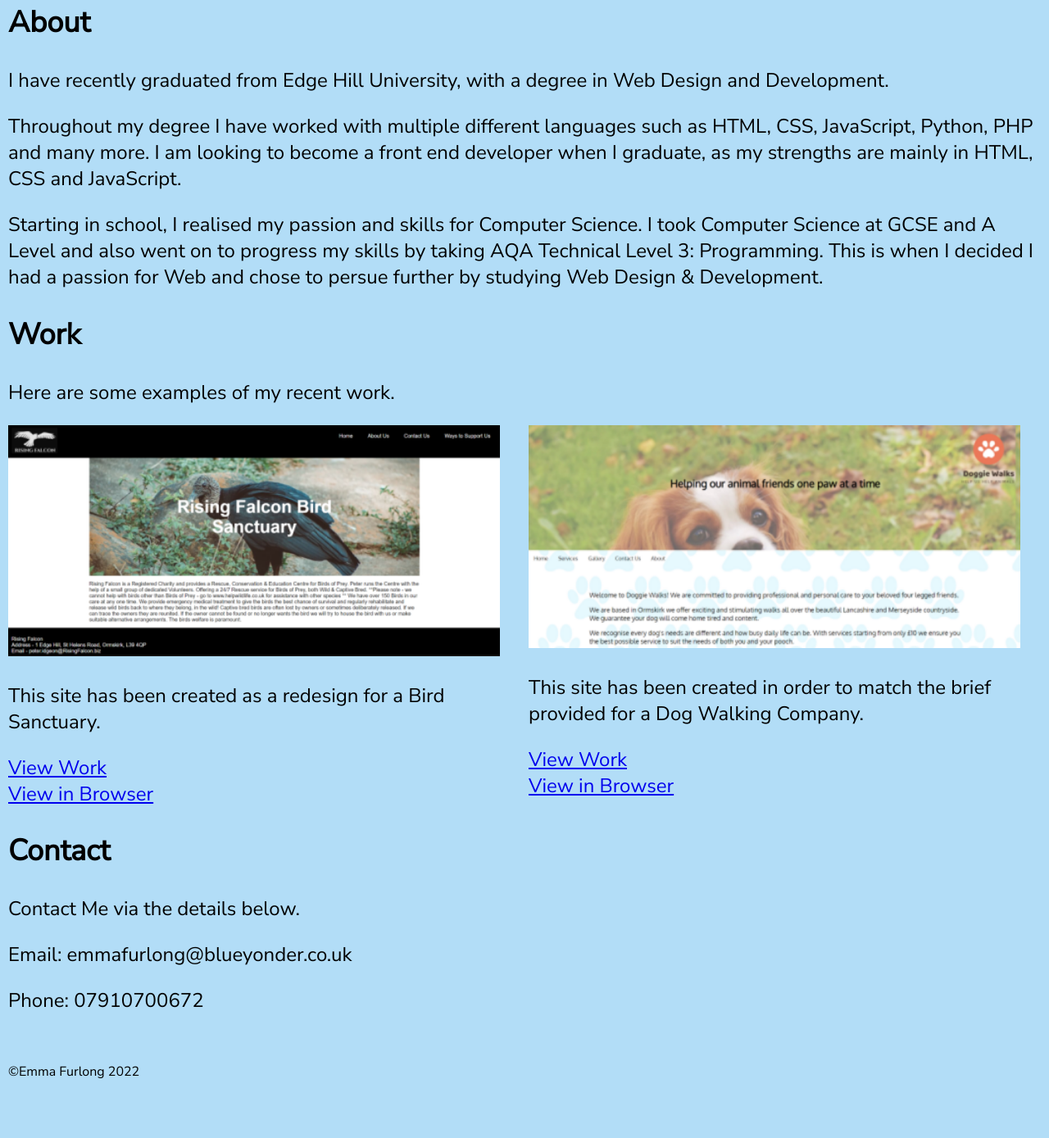
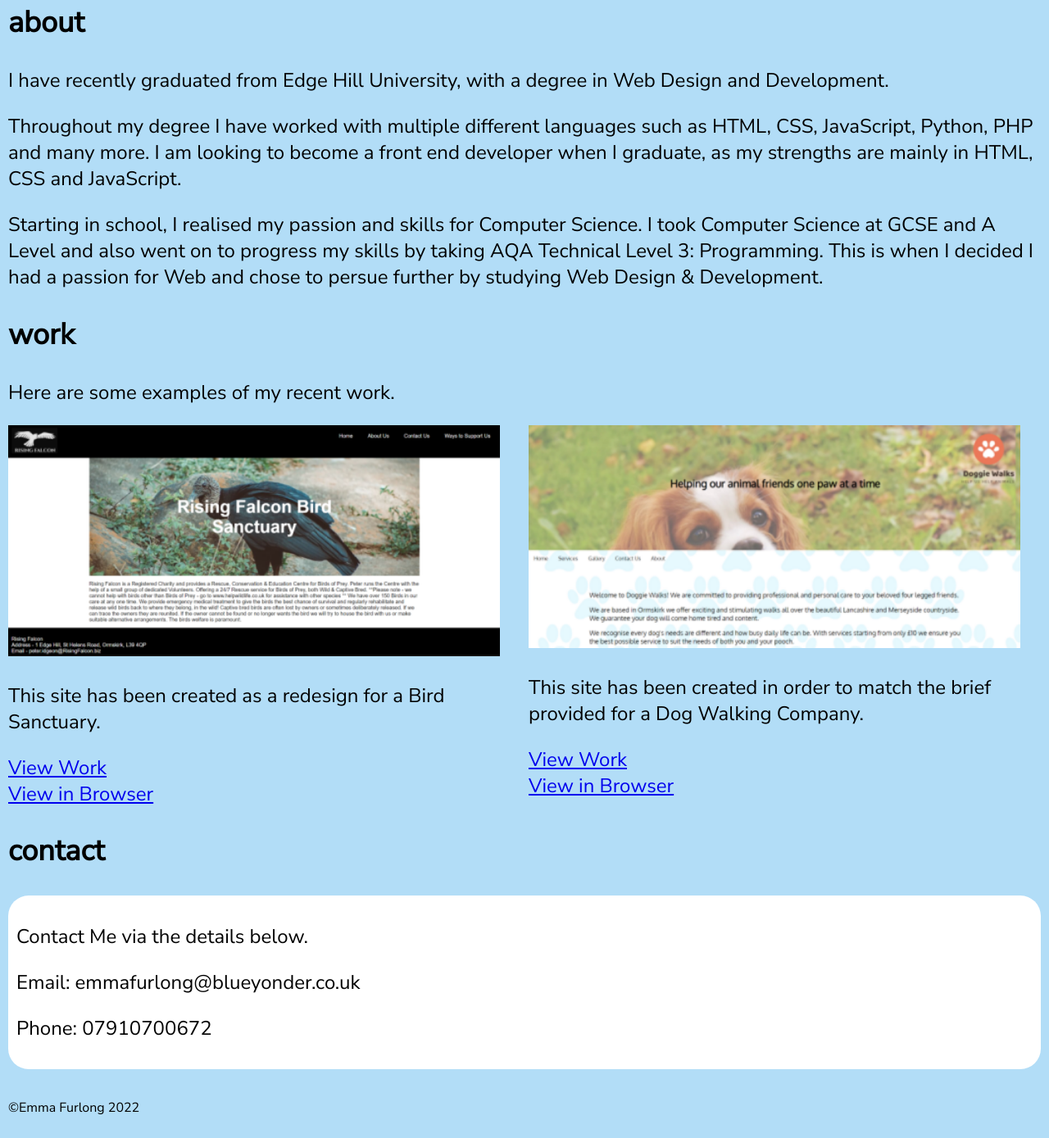
Before and after one commit to emmafurlong1/portfolio, a plain HTML site: page index.html in a window 1280 px wide. Shown: the part 257-1646 px from the top of the page at 82% size. Before the commit the page ends 1602 px from the top, so only its background shows below. Drawn offline with Linux system fonts and the light colour scheme.

Commit message:
style changes

```diff
--- a/index.html
+++ b/index.html
@@ -28,7 +28,7 @@
     </header>
     <main>
         <section id="about" class="item">
-            <h2>About</h2>
+            <h2>about</h2>
             <p>I have recently graduated from Edge Hill University, with a degree in Web Design and Development.</p>
             <p>Throughout my degree I have worked with multiple different languages such as HTML, CSS,
             JavaScript, Python, PHP and many more. I am looking to become a front end developer when I graduate, as
@@ -39,7 +39,7 @@
             </p>
         </section>
         <section id="work">
-            <h2>Work</h2>
+            <h2>work</h2>
             <p>Here are some examples of my recent work.</p>
             <section id="workitems">
                 <div class="container">
@@ -57,10 +57,12 @@
             </section>
         </section>
         <section id="contact" class="item">
-            <h2>Contact</h2>
-            <p>Contact Me via the details below.</p>
-            <p>Email: emmafurlong@blueyonder.co.uk</p>
-            <p>Phone: 07910700672</p>
+            <h2>contact</h2>
+            <div id="container">
+                <p>Contact Me via the details below.</p>
+                <p>Email: emmafurlong@blueyonder.co.uk</p>
+                <p>Phone: 07910700672</p>
+            </div>
         </section>
     </main>
     <footer> <!--Code for page footer-->
--- a/styles/styles.css
+++ b/styles/styles.css
@@ -33,6 +33,12 @@ li a:hover {
     color: #6ABEF3;
 }
 
+#container {
+    background-color: #fff;
+    border-radius: 25px;
+    padding: 10px;
+}
+
 #work img {
     width: 600px;
 }
```
